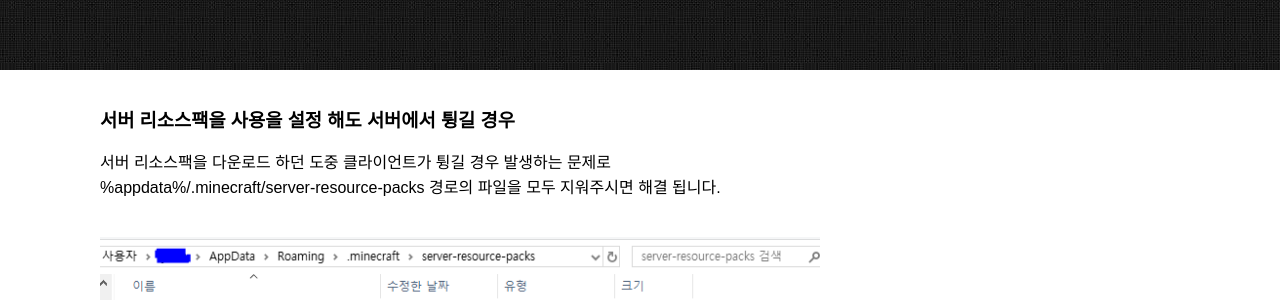
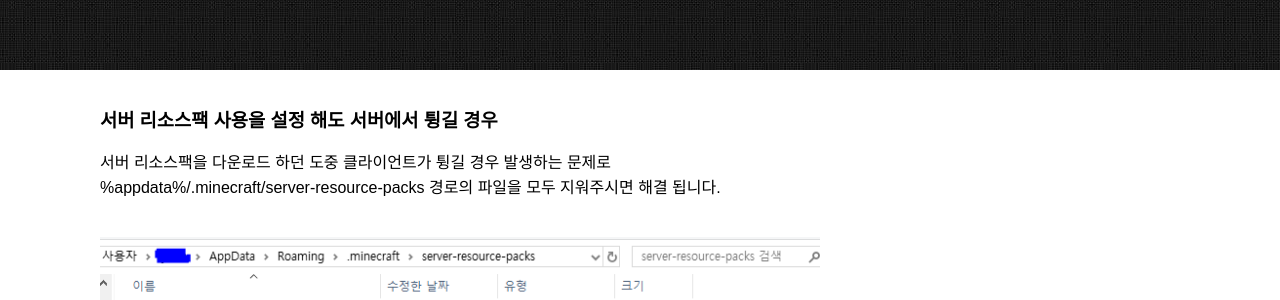
Before and after one commit to dueilee0/dueilee0.github.io, a Jekyll site: the page built from _posts/2019-11-20-리소스팩-가이드.markdown, in a window 1280 px wide. Shown: the part 365-665 px from the top of the page. Built offline with Jekyll 4.4.1, drawn with Linux system fonts in a browser that asks for light colours; some web fonts are replaced.

Commit message:
Update 2019-11-20-리소스팩-가이드.markdown

```diff
--- a/_posts/2019-11-20-리소스팩-가이드.markdown
+++ b/_posts/2019-11-20-리소스팩-가이드.markdown
@@ -6,7 +6,7 @@ date:   2019-11-20 21:03:36
 categories: HARDLIFE
 ---
 
-### 서버 리소스팩을 사용을 설정 해도 서버에서 튕길 경우
+### 서버 리소스팩 사용을 설정 해도 서버에서 튕길 경우
 
 서버 리소스팩을 다운로드 하던 도중 클라이언트가 튕길 경우 발생하는 문제로
 %appdata%/.minecraft/server-resource-packs 경로의 파일을 모두 지워주시면 해결 됩니다.
```
